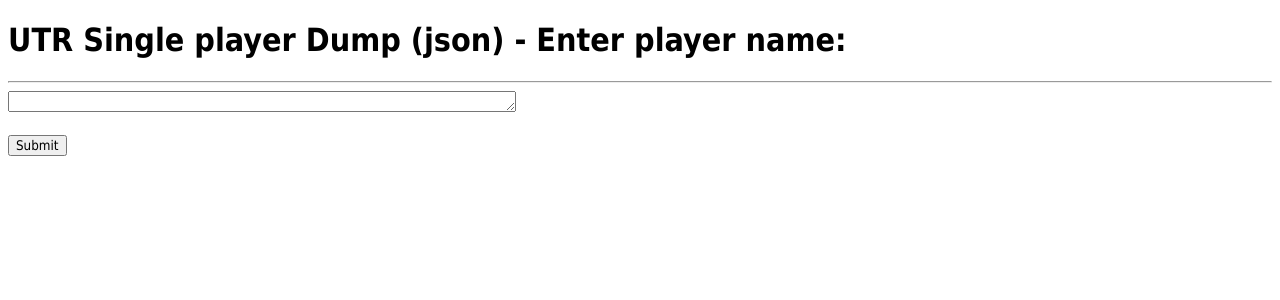
After one commit to ozchamo/UTR, a Flask app: page /dump_player_info in a window 1280 px wide. The commit adds this page. Shown: the top 300 px of the page. Run offline with Flask 2, Linux system fonts and the light colour scheme.

Commit message:
Add dump_player_info for single player JSON output

```diff
--- a/search-player-UTR-flask.py
+++ b/search-player-UTR-flask.py
@@ -8,9 +8,10 @@ import sys
 import urllib3
 from flask import Flask, render_template, redirect, request, url_for, make_response
 
-debug="no"
+#DUMMY
+country="Australia"
 
-def retrieve_player(fullname, location = ""):
+def retrieve_player(fullname, location = "", dump="no"):
 
     #defining it to return it
     playerlist = []
@@ -53,6 +54,10 @@ def retrieve_player(fullname, location = ""):
             "Authorization": "Bearer " + utr_token
         }
         response = http.request('GET', api_url, fields={"query":searchname}, headers = headers)
+
+    if dump == "yes":
+        # This is used in "dump_player_info" only
+        return json.loads(response.data)
 
     playerinfo = json.loads(response.data.decode("utf-8"))
 
@@ -106,15 +111,33 @@ def present_search_player_results():
     for player in textplayerlist:
         if player == '':
             continue
-        playerlist.extend(retrieve_player(player, location="Australia" ))
+        playerlist.extend(retrieve_player(player, location = country))
 
     # We reorder the list by UTR
     playerlist.sort(key=lambda x:x[2], reverse=True)
     return render_template('results.html', playerlist = playerlist)
 
+@app.route('/dump_player_info')
+def present_dump_player_form():
+    return render_template('dumpplayerinfo.html')
+
+@app.route('/dump_player_post', methods=['POST'])
+def present_dump_player_results():
+    playerlist =[]
+    textplayerlist = request.form['playername'].split("\r\n")
+
+    for player in textplayerlist:
+        if player == '':
+            continue
+        # Note that the yes at the end changes the output of retrieve_player to dump json for one player
+        playerinfo=retrieve_player(player, country, "yes" )
+
+    if playerinfo == "":
+        playerinfo = "Player not found"
+    else:
+          playerinfo = json.dumps(playerinfo, indent=2)
+
+    return render_template('dumpresults.html', playerinfo = playerinfo)
 
 if __name__ == "__main__":
-    if len(sys.argv) > 1:
-        if sys.argv[1] == 'debug':
-            debug="yes"
     app.run(host="0.0.0.0")
--- /dev/null
+++ b/templates/dumpplayerinfo.html
@@ -0,0 +1,17 @@
+{# templates/dumpplayerinfo.html #}
+
+<!DOCTYPE html>
+<html lang="en">
+
+<head>
+  <meta charset="utf-8">
+  <title>Player Info Dump</title>
+  <link rel="stylesheet" href="{{ url_for('static', filename= 'css/style.css') }}">
+</head>
+
+<H1>UTR Single player Dump (json) - Enter player name:</H1>
+<HR>
+<form method="post" action="/dump_player_post">
+<textarea name="playername" id="comments" rows=1 cols=80></textarea><br><br>
+<input type="submit" value="Submit" />
+</form>
--- a/templates/results.html
+++ b/templates/results.html
@@ -26,6 +26,6 @@
       <TD>{{ player[1] }} </TD>
     </TR>
   {% endfor %}
-</TABLE
+  </TABLE>
 </body>
 </html>
--- a/templates/searchpage.html
+++ b/templates/searchpage.html
@@ -9,7 +9,7 @@
   <link rel="stylesheet" href="{{ url_for('static', filename= 'css/style.css') }}">
 </head>
 
-<H1>UTR Group Search - Enter players using their full names:</H1>
+<H1>UTR Group Search - Enter player name(s):</H1>
 <HR>
 <form method="post" action="/search_player_post">
 <textarea name="playernamelist" id="comments" rows=16 cols=80></textarea><br><br>
```
Also changed, not shown: templates/dumpresults.html (added, +19 -0 lines).
